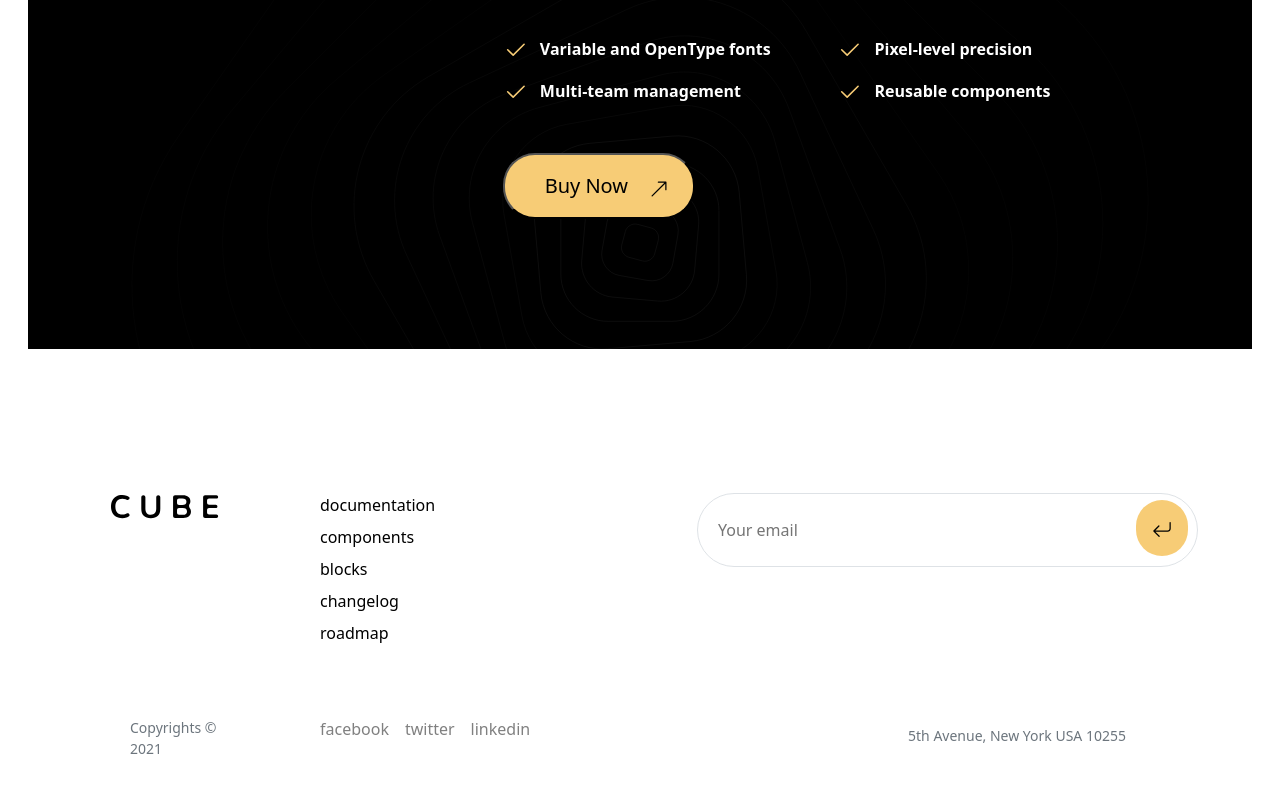
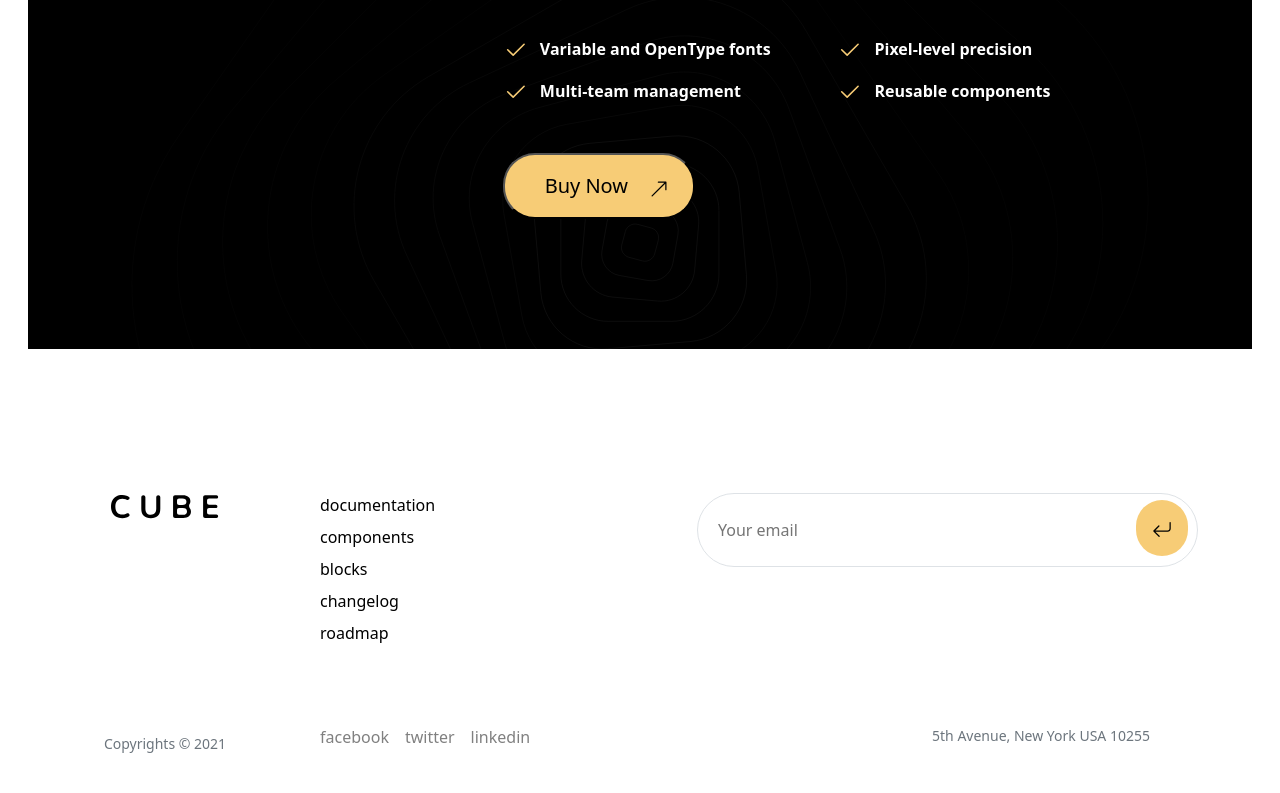
Before and after one commit to VinayakBahirat/cube, a plain HTML site: page index.html in a window 1280 px wide. Shown: the part 5142-5935 px from the top of the page. Drawn offline with nearby package versions, Linux system fonts and the light colour scheme.

Commit message:
first commit

```diff
--- a/assets/css/stylesheet.css
+++ b/assets/css/stylesheet.css
@@ -147,7 +147,7 @@ body {
     z-index: 1030;
 }
 .input-padding {
-    padding-right: 200px;
+    padding-right: 60px;
     padding-left: 20px;
 }
 
@@ -180,7 +180,9 @@ body {
         top: 55px;
         right:10px;
     }
-    .width {
-        width: 75%;
+    .input-padding {
+        padding-right: 200px;
+        padding-left: 20px;
     }
+
 }
--- a/index.html
+++ b/index.html
@@ -148,8 +148,7 @@
                             </div>
                         </nav>
                      <!--header section end-->
-
-                     <div class="d-lg-none h1-hedding-padding text-center">
+                         <div class="d-lg-none h1-hedding-padding text-center">
                         <div class="ps-2">
                             <button type="button" class="bg-button-secondary  py-1 border-0 px-3 mb-lg-4 rounded-4" >
                                 <small class="text-color">
@@ -594,7 +593,6 @@
                                             </div>
                                         </div>
                                     </div>
-
                                 </div>
                                 <div class="row">
                                     <div class="col-lg-6">
@@ -622,12 +620,9 @@
                                         <path fill-rule="evenodd" d="M14 2.5a.5.5 0 0 0-.5-.5h-6a.5.5 0 0 0 0 1h4.793L2.146 13.146a.5.5 0 0 0 .708.708L13 3.707V8.5a.5.5 0 0 0 1 0v-6z"/>
                                       </svg>
                                 </button>
-
                             </div>
                         </div>
-
                     </div>
-
                 </div>
             </div>
         </section>
@@ -683,8 +678,8 @@
                     <div class="col-12 col-lg-7">
                         <div>
                             <div class="d-flex pb-lg-5 justify-content-center justify-content-lg-end ">
-                                <div class="relative px-5">
-                                    <input class="input-padding py-4 ms-lg-5  w-100 border border-muted my-5 rounded-pill " type="email" placeholder="Your email" />
+                                <div class="relative px-lg-5">
+                                    <input class="input-padding py-4  ms-lg-5 w-100 border border-muted my-5 rounded-pill " type="email" placeholder="Your email" />
 
                                     <button type="button" class="absolute d-none d-lg-block bg-button-primary border-0 p-3 rounded-pill">
                                         <svg xmlns="http://www.w3.org/2000/svg" width="20" height="20" fill="currentColor" class="bi bi-arrow-return-left" viewBox="0 0 16 16">
@@ -695,13 +690,13 @@
                             </div>
                         </div>
                     </div>
-                    <div class="col-lg-2">
-                        <p class="text-muted ps-5 mt-5 mt-lg-0 ms-5 ms-lg-0">
-                            <small class="d-block ps-5 ps-lg-0"> Copyrights &copy 2021 </small>
+                    <div class="col-12 col-lg-2">
+                        <p class="text-muted mt-5 pt-lg-3 mt-lg-0 d-flex justify-content-center">
+                            <small class="d-block"> Copyrights &copy 2021 </small>
                          </p>
                     </div>
-                    <div class="col-lg-3">
-                        <div class="d-flex align-items-center justify-content-center ms-lg-5 justify-content-lg-start gap-3">
+                    <div class="col-12 col-lg-3">
+                        <div class="d-flex align-items-center justify-content-center  mt-2 ms-lg-5 justify-content-lg-start gap-3">
                             <div>
                                 <a class="text-decoration-none footer-icon-color " href="https://www.facebook.com/" >
                                     facebook
@@ -719,9 +714,9 @@
                             </div>
                          </div>
                     </div>
-                    <div class="col-lg-7">
-                        <p class="text-muted px-5 mx-5 mx-lg-0 mt-2 pb-5 mb-5 pb-lg-0 mb-lg-0 d-flex justify-content-end">
-                          <small class="me-4 me-le-0">
+                    <div class="col-12 col-lg-7">
+                        <p class="text-muted px-5 mt-2 d-flex justify-content-center justify-content-lg-end">
+                          <small class="">
                             5th Avenue, New York USA 10255
                           </small>
                         </p>
```
